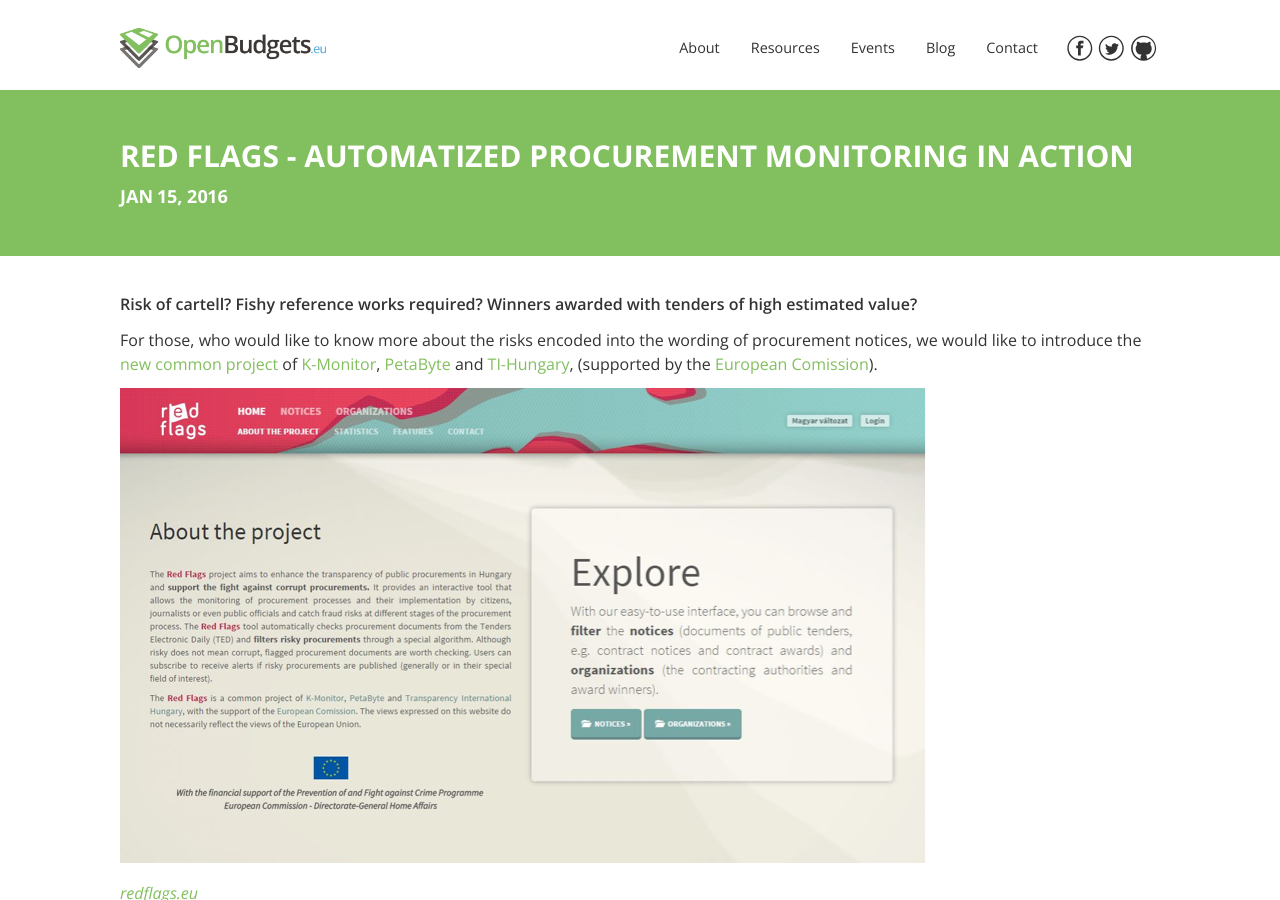
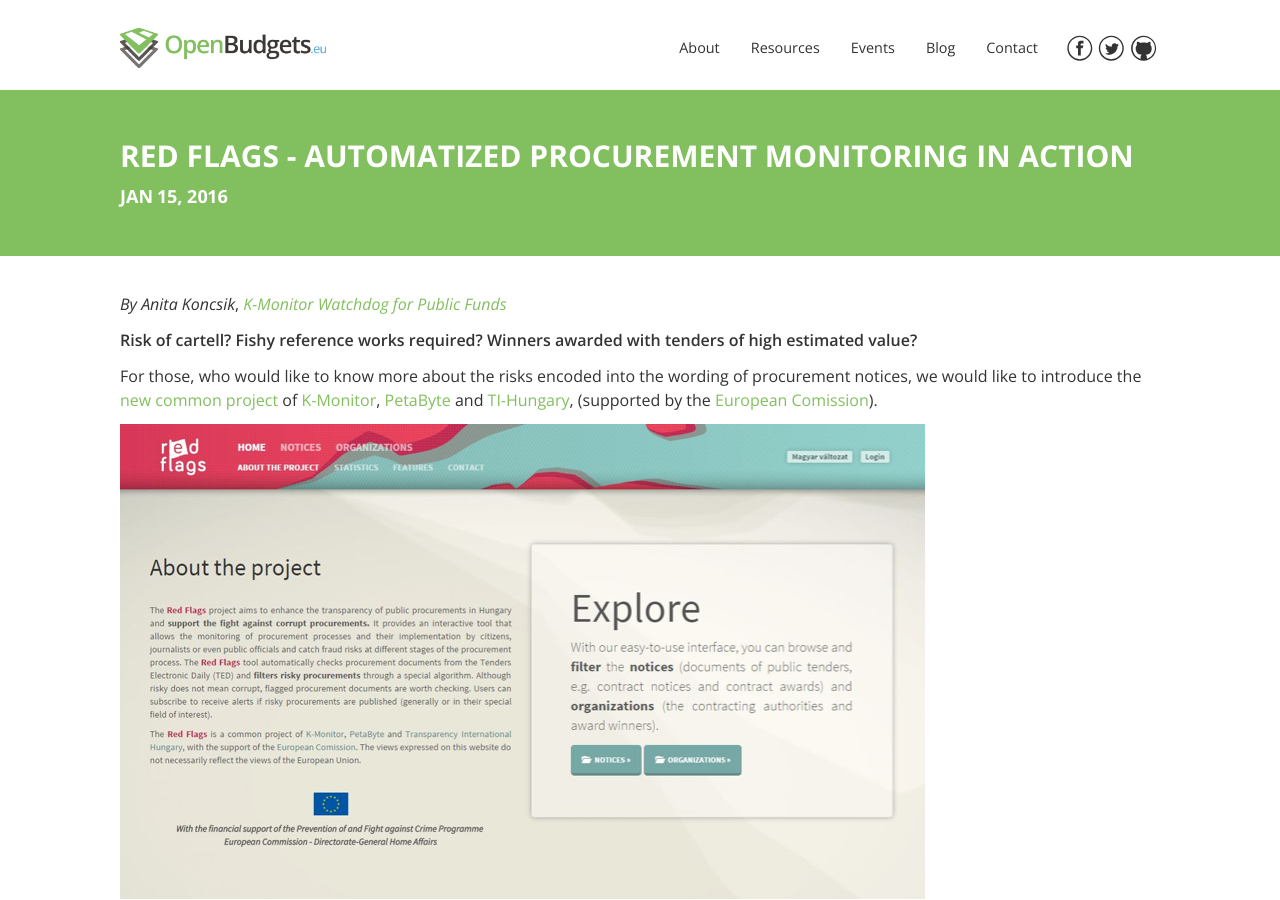
Before and after one commit to openbudgets/openbudgets.github.io, a Jekyll site: the page built from _posts/2016-01-15-red-flags.md, in a window 1280 px wide and 900 px high. Built offline with Jekyll 4.4.1, drawn with Linux system fonts in a browser that asks for light colours; nearby versions of some CDN libraries; some of the changed text lies outside the part shown.

Commit message:
fixed typo

```diff
--- a/_posts/2016-01-15-red-flags.md
+++ b/_posts/2016-01-15-red-flags.md
@@ -5,6 +5,8 @@
 categories: post
 image: ../assets/posts/2016-01/blogpostimage1.png
 ---
+
+*By Anita Koncsik*, *[K-Monitor Watchdog for Public Funds](http://k-monitor.hu/)*
 
 **Risk of cartell? Fishy reference works required? Winners awarded with tenders of high estimated value?**
 
```
Also changed, not shown: other parts of _posts/2016-01-15-red-flags.md (+0 -3 lines).
